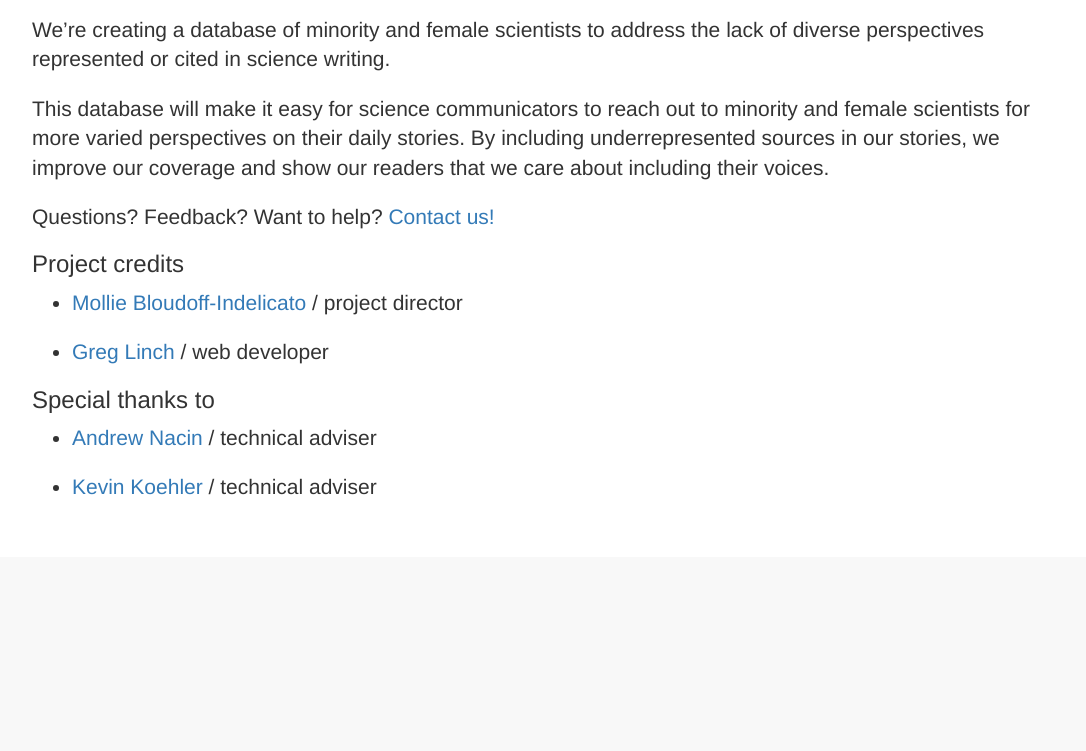
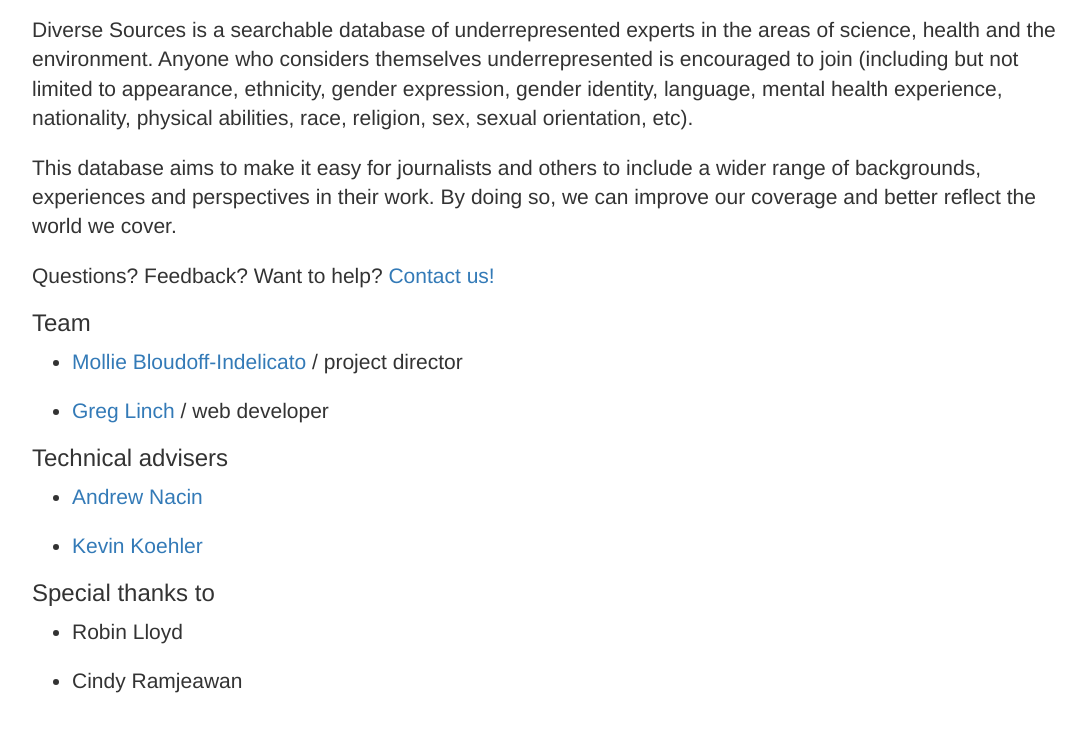
Before and after one commit to greglinch/sourcelist, a Django app: page /about in a window 1280 px wide. Shown: the part 1000-1751 px from the top of the page, without its empty margins (95-1181 px from the left). Before the commit the page ends 1557 px from the top, so only its background shows below. Run offline with Django 3.2, Linux system fonts and the light colour scheme; some libraries are stand-ins or nearby versions.

Commit message:
updated about page text and thanks lists

```diff
--- a/templates/about.html
+++ b/templates/about.html
@@ -10,18 +10,23 @@
 	<!-- <img src="about-image.png" width="100%"> -->
 </div>
 <div class="main-content">
-	<p class="lead">We’re creating a database of minority and female scientists to address the lack of diverse perspectives represented or cited in science writing.</p>
-	<p class="lead">This database will make it easy for science communicators to reach out to minority and female scientists for more varied perspectives on their daily stories. By including underrepresented sources in our stories, we improve our coverage and show our readers that we care about including their voices.</p>
+	<p class="lead">Diverse Sources is a searchable database of underrepresented experts in the areas of science, health and the environment. Anyone who considers themselves underrepresented is encouraged to join (including but not limited to appearance, ethnicity, gender expression, gender identity, language, mental health experience, nationality, physical abilities, race, religion, sex, sexual orientation, etc).</p>
+	<p class="lead">This database aims to make it easy for journalists and others to include a wider range of backgrounds, experiences and perspectives in their work. By doing so, we can improve our coverage and better reflect the world we cover.</p>
 	<p class="lead">Questions? Feedback? Want to help? <a href="/contact">Contact us!</a></p>
-	<h3>Project credits</h3>
+	<h3>Team</h3>
 		<ul>
 			<li class="lead"><a href="http://www.mbloudoff.com">Mollie Bloudoff-Indelicato</a> / project director</li>
 			<li class="lead"><a href="http://www.greglinch.com">Greg Linch</a> / web developer</li>
 		</ul>
+	<h3>Technical advisers</h3>
+		<ul>
+			<li class="lead"><a href="https://nacin.com/">Andrew Nacin</a></li>
+			<li class="lead"><a href="https://www.linkedin.com/in/kevinkoehler/">Kevin Koehler</a></li>
+		</ul>
 	<h3>Special thanks to</h3>
 		<ul>
-			<li class="lead"><a href="https://nacin.com/">Andrew Nacin</a> / technical adviser</li>
-			<li class="lead"><a href="https://www.linkedin.com/in/kevinkoehler/">Kevin Koehler</a> / technical adviser</li>
+			<li class="lead">Robin Lloyd</li>
+			<li class="lead">Cindy Ramjeawan</li>
 		</ul>
 </div>
 
```
